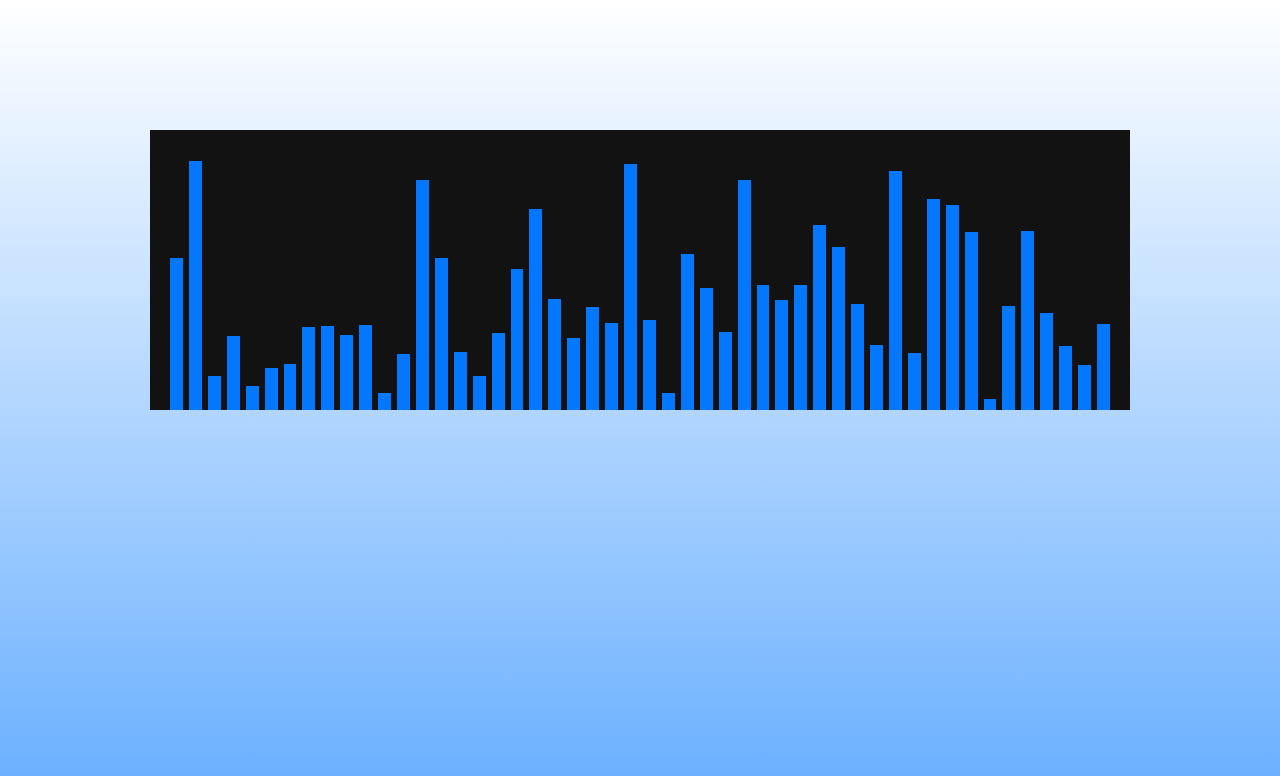
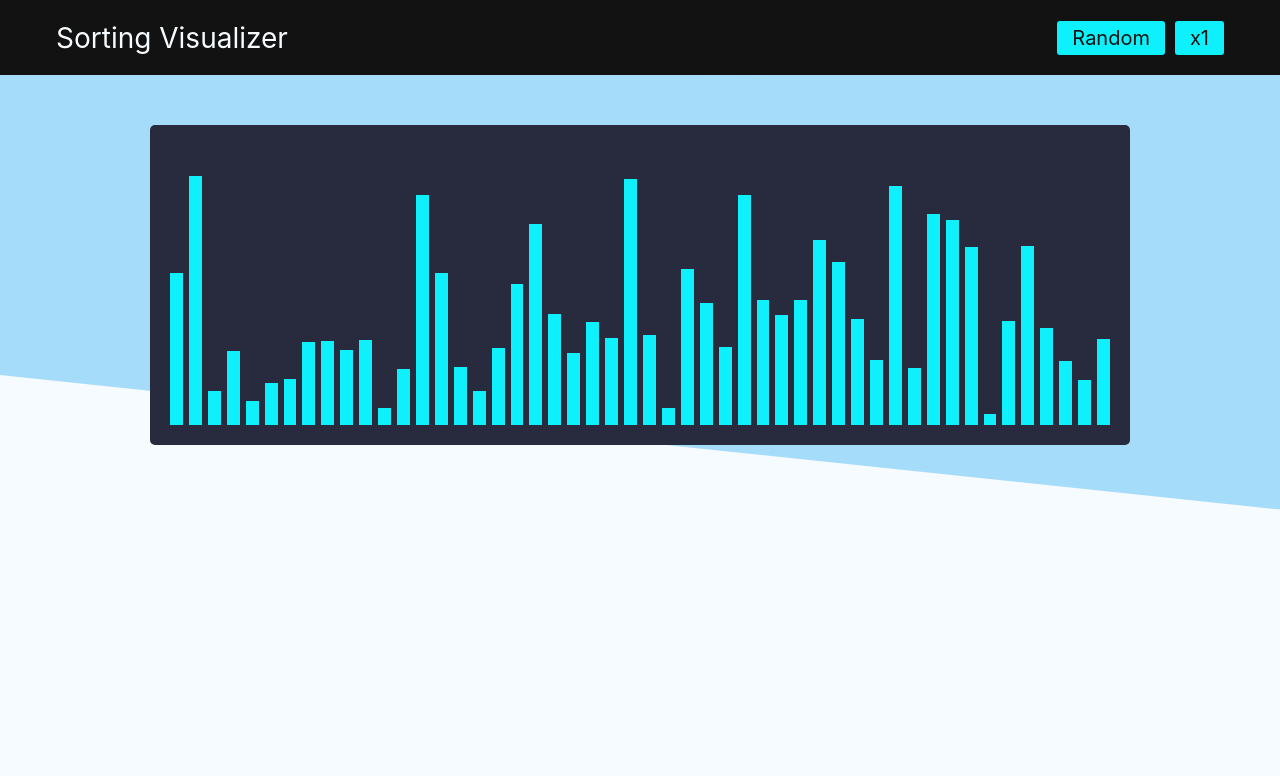
Before and after one commit to IB-14/Sorting-Visualizer, a React (Create React App) app: page / in a window 1280 px wide. Shown: the top 776 px of the page. Built offline with nearby package versions, Linux system fonts and the light colour scheme.

Commit message:
updated UI look and feel

```diff
--- a/src/App.css
+++ b/src/App.css
@@ -39,6 +39,7 @@
 
 body {
   height: 100vh;
-  background-image: linear-gradient(#ffffff, #67aeff)
+  background-color: #F5FBFE
+  /* background-image: linear-gradient(#ffffff, #67aeff) */
   /*background-color: /*#1c1c1c*/ /*#212121*/;
 }
--- a/src/App.js
+++ b/src/App.js
@@ -1,13 +1,16 @@
-import logo from './logo.svg';
+import React from 'react';
 import './App.css';
 import SortingVisualizer from './Components/SortingVisualizer/Visualizer';
 import Navbar from './Components/Navbar/Navbar';
 
 function App() {
+
+  var [randomRender] = React.useState(false);
+
   return (
     <div className="App">
-      <Navbar />
-      <SortingVisualizer />
+      <Navbar randomRender={randomRender}/>
+      <SortingVisualizer randomRender={randomRender} />
     </div>
   );
 }
--- a/src/Components/Navbar/Navbar.css
+++ b/src/Components/Navbar/Navbar.css
@@ -1,5 +1,38 @@
 .nav {
-    height: 10vh;
-    width: 100vw;
+    display: flex;
+    justify-content: space-between;
+    align-self: center;
+    align-items: center;
+    z-index: 100;
+    color: #f5fbfe;
+    height: 75px;
+    background-color: #121212;
+    padding: 0 2em;
+    font-size: 1.75rem;
     /*background-color: /*#95abc59a*/ /*48484a;*/
 }
+.buts {
+    display: flex;
+}
+.button {
+    background-color: #0EF0FB ;
+    padding: 5px 15px;
+    border-radius: 3px;
+    font-size: 1.25rem;
+    color: #121212;
+    cursor: pointer;
+}
+.button:hover {
+    background-color: #2eb4fc;
+}
+.speed {
+    margin-left: 10px;
+}
+@media only screen and (max-width: 700px) {
+    .nav {
+        font-size: 1rem;
+    }
+    .button {
+        font-size: 1rem;
+    }
+}
--- a/src/Components/Navbar/Navbar.jsx
+++ b/src/Components/Navbar/Navbar.jsx
@@ -1,10 +1,31 @@
-import React from 'react';
+import React, {useState} from 'react';
 import './Navbar.css';
 
 function Navbar(props) {
+    var s=1;
+    var [randomRender, clicked] = useState(false);
+    var [speed, setSpeed] = useState('x'+`${s}`);
+
+    console.log(randomRender);
+    clicked = () => {
+        window.location.reload(false)
+        randomRender= true;
+        console.log(randomRender);
+    }
+
     return (
         <nav className="nav">
-
+            <div>
+                Sorting Visualizer
+            </div>
+            <div className="buts">
+                <div className="button" onClick={(clicked)}>
+                    Random
+                </div>
+                <div className="button speed" onClick={()=>setSpeed('x'+`${2*s}`)}>
+                    {speed}
+                </div>
+            </div>
         </nav>
     )
 }
--- a/src/Components/SortingVisualizer/Visualizer.css
+++ b/src/Components/SortingVisualizer/Visualizer.css
@@ -1,17 +1,46 @@
 .container {
-    perspective: 1000px;
-    transform: rotateY(60deg);
-    background-color: /*#48484a71*/ /*#1c1c1c*/ #121212;
+    z-index: 50;
+    background-color: /*#48484a71*/ /*#1c1c1c*/ #272b3d;
     transform: rotate(180deg) scaleX(-1);
     display: grid;
     grid-template-columns: repeat(50, 1fr);
    height: 280px;
+   border-radius: 5px;
    /* border: 5px solid #48484a4d; */
    /*box-shadow: 20px -20px #48484a4d*/ /*#1c1c1c*/;
-   padding: 0 20px;
+   padding: 20px;
 }
+
+.stage {
+    z-index: -1;
+    position: absolute;
+    top: 0;
+      width: 100%;
+      height: 375px;
+      background:#A5DCFA;
+      box-sizing: border-box;
+      padding: 30px;
+      color: #fff;
+    }
+
+    .stage:after{
+      position: absolute;
+      width: 100%;
+      height: 100%;
+      content: '';
+      background: inherit;
+      z-index: -1;
+      top: 0;
+      right: 0;
+      bottom: 0;
+      left: 0;
+      transform-origin: top left;
+      transform: skewY(6deg);
+    }
+
+/*#f2f5f9*/
 .bar {
-    background-color: #0377FE /*#0EF0FB*/;
+    background-color: /*#0377FE*/ #0EF0FB;
     display: inline-block;
 }
 
--- a/src/Components/SortingVisualizer/Visualizer.jsx
+++ b/src/Components/SortingVisualizer/Visualizer.jsx
@@ -2,16 +2,49 @@ import React, {Component} from 'react';
 import './Visualizer.css';
 
 export default class SortingVisualizer extends Component {
-    constructor(props) {
-        super(props);
+    constructor({randomRender}) {
+        super(randomRender);
+        console.log(randomRender);
+
+        if(randomRender===true) {
+            this.resetArray();
+        }
 
         this.state = {
+            randomRender,
             array: [],
         };
     }
 
     componentDidMount() {
         this.resetArray();
+    }
+
+    shouldComponentUpdate() {
+        console.log("should");
+        return true;
+    }
+
+    componentDidUpdate(prevProps) {
+        console.log("fd");
+        const {array}= this.state;
+        if(this.props.randomRender!==prevProps.randomRender) {
+            this.resetArray();
+            return (
+                <div className="background">
+                <div className="stage"></div>
+                <div className="container">
+                    {array.map((value, index) => (
+                        <div className="bar"
+                            key={index}
+                            style={{
+                                height: `${value}px`,
+                            }}></div>
+                    ))}
+                </div>
+                </div>
+            );
+        }
     }
 
     resetArray() {
@@ -25,8 +58,12 @@ export default class SortingVisualizer extends Component {
     render() {
         const {array}= this.state;
 
+        if(this.state.randomRender===true) {
+            this.resetArray();
+        }
         return (
             <div className="background">
+            <div className="stage"></div>
             <div className="container">
                 {array.map((value, index) => (
                     <div className="bar"
```
Also changed, not shown: 2 other files (tests, documents, lock files or other folders).
